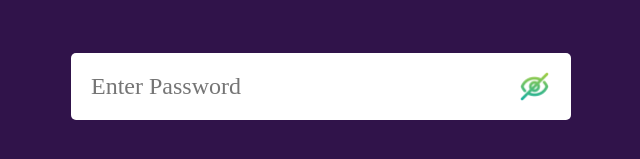
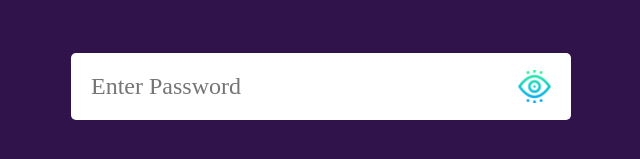
Before and after one commit to Veenu-Nain/HideShowPassword, a plain HTML site: page index.html in a window 1280 px wide. Both pictures are taken after a click on the picture 853 px from the left and 333 px from the top of the page. Shown: the part 247-406 px from the top of the page, 319-959 px from the left. Drawn offline with Linux system fonts and the light colour scheme.

Commit message:
added functionality

```diff
--- a/index.html
+++ b/index.html
@@ -9,8 +9,21 @@
 </head>
 <body>
     <div class="input-box">
-        <input type="password" placeholder="Enter Password">
-        <img src="images/closed-eyes.png" >
+        <input type="password" placeholder="Enter Password" id="password">
+        <img src="images/closed-eyes.png" id="eyeIcon">
     </div>
+    <script>
+        let eyeIcon= document.getElementById("eyeIcon");
+        let password= document.getElementById("password");
+        eyeIcon.onclick = function(){
+            if(password.type == "password"){
+                password.type = "text";
+                eyeIcon.src="images/visibility.png"
+            }else{
+                password.type = "password";
+                eyeIcon.src="images/closed-eyes.png"
+            }
+        }
+    </script>
 </body>
 </html>
```
